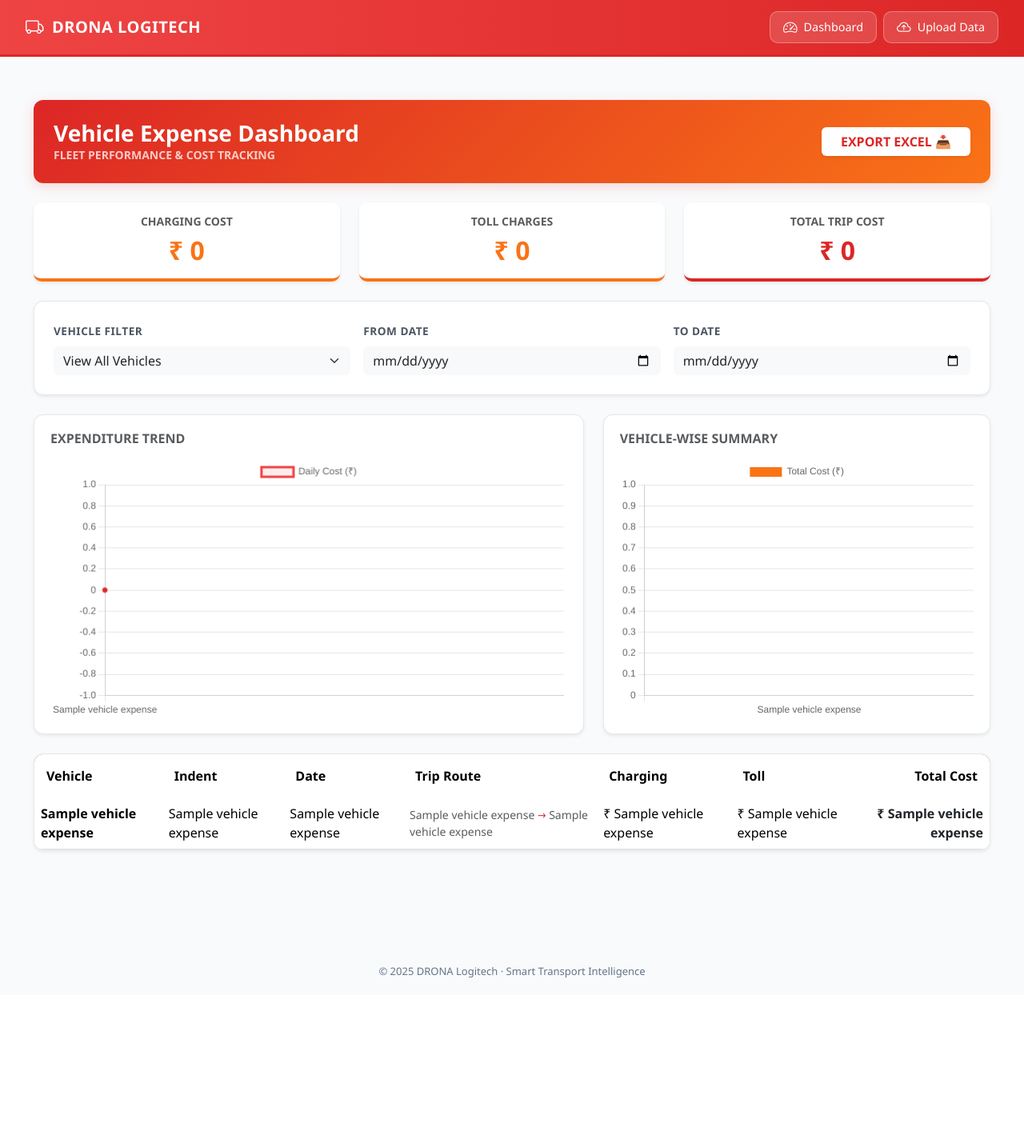
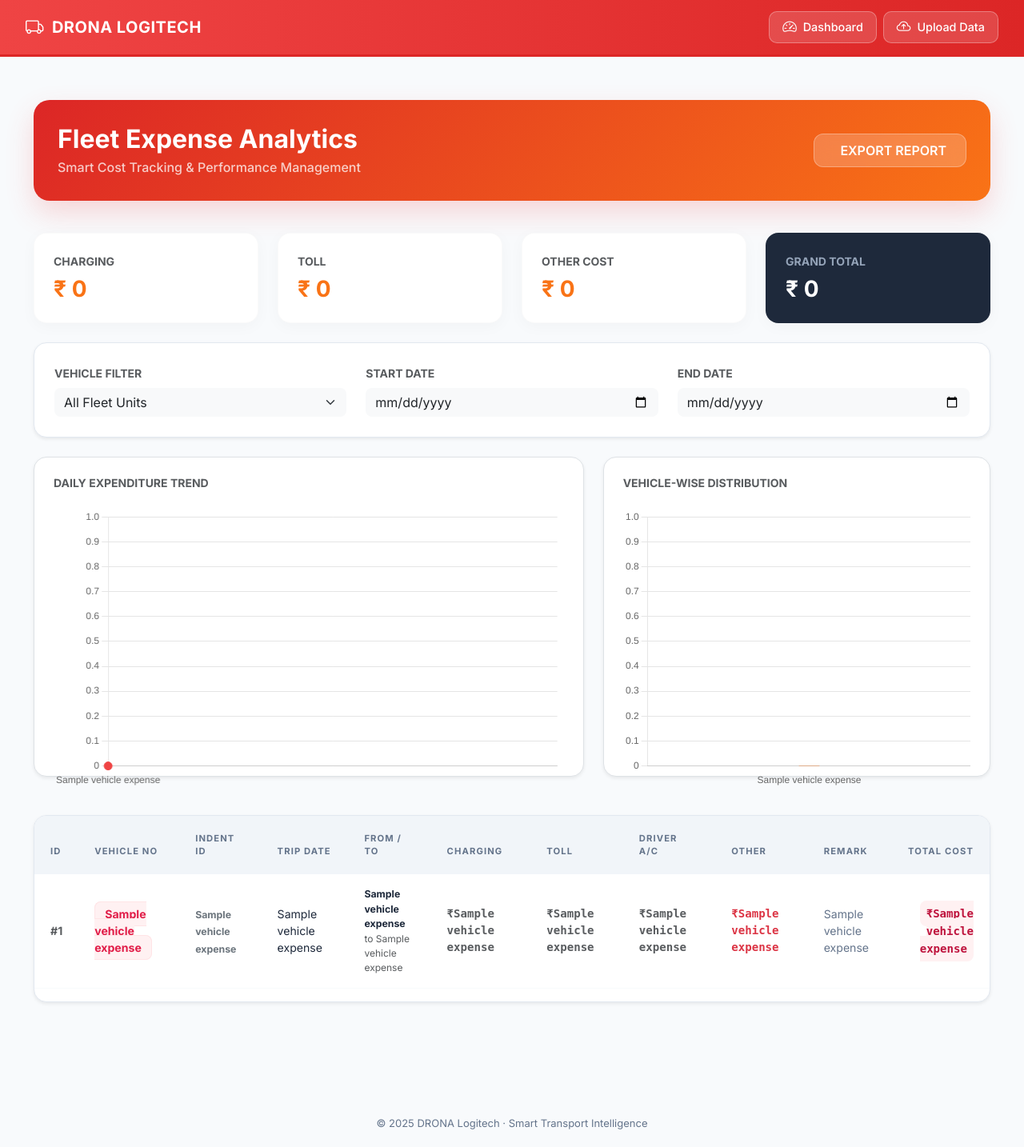
Before and after one commit to ashish86git/ems-1, a Flask app: page /dashboard in a window 1280 px wide. Shown: the whole page at 80% size. Before the commit the page ends 1223 px from the top, so only its background shows below. Run offline with Flask 3, Linux system fonts and the light colour scheme; a database or web service that is not in the repository returns one stand-in record (values such as "Sample title"); some libraries are stand-ins or nearby versions.

Commit message:
Add files via upload

```diff
--- a/templates/dashboard.html
+++ b/templates/dashboard.html
@@ -6,173 +6,230 @@
         --navbar-red: #ef4444;
         --navbar-red-dark: #dc2626;
         --orange: #f97316;
-        --bg: #ffffff;
-        --light-gray: #f3f4f6;
+        --bg: #f8fafc;
+        --border-color: #e2e8f0;
+        --text-main: #1e293b;
     }
 
-    body { background-color: #f9fafb; font-family: 'Segoe UI', Tahoma, Geneva, Verdana, sans-serif; }
+    body { background-color: var(--bg); font-family: 'Inter', sans-serif; }
 
-    /* Header & Action Buttons */
+    /* Innovative Header */
     .company-header {
         background: linear-gradient(135deg, var(--navbar-red-dark) 0%, var(--orange) 100%);
         color: white;
-        padding: 25px;
-        border-radius: 12px;
-        box-shadow: 0 4px 15px rgba(239, 68, 68, 0.2);
+        padding: 30px;
+        border-radius: 20px;
+        box-shadow: 0 15px 35px rgba(239, 68, 68, 0.2);
+        margin-bottom: 2.5rem;
+        position: relative;
+        overflow: hidden;
     }
 
     .btn-export {
-        background-color: #ffffff;
-        color: var(--navbar-red-dark);
-        border: none;
-        font-weight: 700;
-        transition: 0.3s;
+        background: rgba(255, 255, 255, 0.2);
+        color: white;
+        border: 1px solid rgba(255, 255, 255, 0.3);
+        backdrop-filter: blur(10px);
+        font-weight: 600;
+        transition: 0.4s;
+        border-radius: 12px;
     }
-    .btn-export:hover { background-color: var(--light-gray); color: var(--navbar-red); }
+    .btn-export:hover { background: white; color: var(--navbar-red-dark); transform: scale(1.05); }
 
-    /* Summary Cards */
+    /* Smart Stat Cards */
     .stat-card {
         border: none;
-        border-bottom: 4px solid var(--orange);
-        border-radius: 10px;
+        border-radius: 16px;
         background: white;
-        transition: transform 0.2s;
+        transition: all 0.3s ease;
+        box-shadow: 0 4px 20px rgba(0,0,0,0.03);
+        border: 1px solid rgba(0,0,0,0.02);
     }
-    .stat-card:hover { transform: translateY(-5px); }
-    .card-total { border-bottom: 4px solid var(--navbar-red-dark); }
+    .stat-card:hover { transform: translateY(-8px); box-shadow: 0 12px 30px rgba(0,0,0,0.08); }
+    .card-total { background: #1e293b; color: white; }
+    .card-total .text-muted { color: #94a3b8 !important; }
 
     /* Filters */
     .filter-section {
         background: white;
-        border-radius: 12px;
-        border: 1px solid #e5e7eb;
+        border-radius: 16px;
+        border: 1px solid var(--border-color);
+        padding: 25px;
     }
-    .form-label { color: #4b5563; font-size: 0.85rem; letter-spacing: 0.5px; }
 
-    /* Charts Symmetric Sizing */
-    .chart-box {
+    /* Innovative Table Design */
+    .table-container {
+        border-radius: 16px;
+        overflow: hidden;
+        border: 1px solid var(--border-color);
         background: white;
-        border-radius: 12px;
+        box-shadow: 0 10px 30px rgba(0,0,0,0.04);
+    }
+
+    .table-responsive { max-height: 650px; overflow-y: auto; }
+
+    .table thead th {
+        background-color: #f1f5f9;
+        color: #64748b;
+        font-weight: 700;
+        text-transform: uppercase;
+        font-size: 0.7rem;
+        letter-spacing: 0.1em;
         padding: 20px;
-        border: 1px solid #e5e7eb;
-        height: 400px; /* Fixed height for both charts */
-        display: flex;
-        flex-direction: column;
+        border: none;
+        position: sticky;
+        top: 0;
+        z-index: 10;
     }
-    .chart-container { flex-grow: 1; position: relative; }
 
-    /* Table Styling */
-    .table-container { border-radius: 12px; overflow: hidden; border: 1px solid #e5e7eb; background: white; }
-    .thead-company { background-color: var(--navbar-red); color: white; }
-    .table thead th { font-weight: 600; border: none; padding: 15px; }
+    .table tbody tr { border-bottom: 1px solid #f8fafc; }
+    .table tbody tr:hover { background-color: #fdf2f2; }
+
+    .table tbody td {
+        padding: 16px 20px;
+        font-size: 0.88rem;
+        color: var(--text-main);
+    }
+
+    /* Smart Badges & Typography */
+    .vehicle-badge {
+        background: #fff1f2;
+        color: #e11d48;
+        padding: 6px 12px;
+        border-radius: 8px;
+        font-weight: 700;
+        border: 1px solid #ffe4e6;
+    }
+
+    .price-font { font-family: 'JetBrains Mono', monospace; font-weight: 600; }
+    .total-highlight { background-color: #fff1f2; font-weight: 800; color: #be123c; border-radius: 8px; }
 </style>
 
 <div class="container-fluid py-4">
-    <div class="company-header d-flex justify-content-between align-items-center mb-4">
+    <div class="company-header d-flex justify-content-between align-items-center">
         <div>
-            <h3 class="fw-bold mb-0">Vehicle Expense Dashboard</h3>
-            <p class="mb-0 opacity-75 small text-uppercase fw-semibold">Fleet Performance & Cost Tracking</p>
+            <h2 class="fw-bold mb-1">Fleet Expense Analytics</h2>
+            <p class="mb-0 opacity-75 fw-medium">Smart Cost Tracking & Performance Management</p>
         </div>
-        <button onclick="exportTableToExcel()" class="btn btn-export shadow-sm px-4">
-            EXPORT EXCEL 📥
+        <button onclick="exportTableToExcel()" class="btn btn-export px-4 py-2">
+            <i class="fas fa-file-download me-2"></i> EXPORT REPORT
         </button>
     </div>
 
-    <div class="row g-4 mb-4 text-center">
-        <div class="col-md-4">
-            <div class="card stat-card shadow-sm h-100">
-                <div class="card-body">
-                    <h6 class="text-muted fw-bold small mb-2">CHARGING COST</h6>
-                    <h2 class="fw-bold mb-0" style="color: var(--orange);" id="statCharging">₹ 0</h2>
+    <div class="row g-4 mb-4">
+        <div class="col-md-3">
+            <div class="card stat-card">
+                <div class="card-body p-4">
+                    <p class="text-muted small fw-bold text-uppercase mb-2">Charging</p>
+                    <h3 class="fw-bold mb-0" style="color: var(--orange);" id="statCharging">₹ 0</h3>
                 </div>
             </div>
         </div>
-        <div class="col-md-4">
-            <div class="card stat-card shadow-sm h-100">
-                <div class="card-body">
-                    <h6 class="text-muted fw-bold small mb-2">TOLL CHARGES</h6>
-                    <h2 class="fw-bold mb-0" style="color: var(--orange);" id="statToll">₹ 0</h2>
+        <div class="col-md-3">
+            <div class="card stat-card">
+                <div class="card-body p-4">
+                    <p class="text-muted small fw-bold text-uppercase mb-2">Toll</p>
+                    <h3 class="fw-bold mb-0" style="color: var(--orange);" id="statToll">₹ 0</h3>
                 </div>
             </div>
         </div>
-        <div class="col-md-4">
-            <div class="card stat-card card-total shadow-sm h-100">
-                <div class="card-body">
-                    <h6 class="text-muted fw-bold small mb-2">TOTAL TRIP COST</h6>
-                    <h2 class="fw-bold mb-0" style="color: var(--navbar-red-dark);" id="statTotal">₹ 0</h2>
+        <div class="col-md-3">
+            <div class="card stat-card">
+                <div class="card-body p-4">
+                    <p class="text-muted small fw-bold text-uppercase mb-2">Other Cost</p>
+                    <h3 class="fw-bold mb-0" style="color: var(--orange);" id="statOther">₹ 0</h3>
+                </div>
+            </div>
+        </div>
+        <div class="col-md-3">
+            <div class="card stat-card card-total">
+                <div class="card-body p-4">
+                    <p class="text-muted small fw-bold text-uppercase mb-2">Grand Total</p>
+                    <h3 class="fw-bold mb-0 text-white" id="statTotal">₹ 0</h3>
                 </div>
             </div>
         </div>
     </div>
 
-    <div class="filter-section p-4 shadow-sm mb-4">
-        <div class="row g-3">
+    <div class="filter-section mb-4 shadow-sm">
+        <div class="row g-4">
             <div class="col-md-4">
-                <label class="form-label fw-bold">VEHICLE FILTER</label>
-                <select id="vehicleFilter" class="form-select bg-light border-0">
-                    <option value="all">View All Vehicles</option>
+                <label class="form-label fw-bold small text-muted">VEHICLE FILTER</label>
+                <select id="vehicleFilter" class="form-select border-0 bg-light rounded-3">
+                    <option value="all">All Fleet Units</option>
                     {% for v in vehicles %}
                     <option value="{{ v }}">{{ v }}</option>
                     {% endfor %}
                 </select>
             </div>
             <div class="col-md-4">
-                <label class="form-label fw-bold">FROM DATE</label>
-                <input type="date" id="fromDate" class="form-control bg-light border-0">
+                <label class="form-label fw-bold small text-muted">START DATE</label>
+                <input type="date" id="fromDate" class="form-control border-0 bg-light rounded-3">
             </div>
             <div class="col-md-4">
-                <label class="form-label fw-bold">TO DATE</label>
-                <input type="date" id="toDate" class="form-control bg-light border-0">
+                <label class="form-label fw-bold small text-muted">END DATE</label>
+                <input type="date" id="toDate" class="form-control border-0 bg-light rounded-3">
             </div>
         </div>
     </div>
 
-    <div class="row g-4 mb-4">
+    <div class="row g-4 mb-5">
         <div class="col-lg-7">
-            <div class="chart-box shadow-sm">
-                <h6 class="fw-bold text-muted mb-3">EXPENDITURE TREND</h6>
-                <div class="chart-container">
+            <div class="bg-white p-4 rounded-4 border shadow-sm" style="height: 400px;">
+                <h6 class="fw-bold text-muted mb-4 small">DAILY EXPENDITURE TREND</h6>
                 <canvas id="dateTrendChart"></canvas>
             </div>
         </div>
-        </div>
         <div class="col-lg-5">
-            <div class="chart-box shadow-sm">
-                <h6 class="fw-bold text-muted mb-3">VEHICLE-WISE SUMMARY</h6>
-                <div class="chart-container">
+            <div class="bg-white p-4 rounded-4 border shadow-sm" style="height: 400px;">
+                <h6 class="fw-bold text-muted mb-4 small">VEHICLE-WISE DISTRIBUTION</h6>
                 <canvas id="vehicleSummaryChart"></canvas>
-                </div>
             </div>
         </div>
     </div>
 
     <div class="table-container shadow-sm mb-5">
-        <table class="table table-hover align-middle mb-0" id="expenseTable">
-            <thead class="thead-company">
+        <div class="table-responsive">
+            <table class="table table-hover align-middle" id="expenseTable">
+                <thead>
                     <tr>
-                    <th>Vehicle</th>
-                    <th>Indent</th>
-                    <th>Date</th>
-                    <th>Trip Route</th>
+                        <th>ID</th>
+                        <th>Vehicle No</th>
+                        <th>Indent ID</th>
+                        <th>Trip Date</th>
+                        <th>From / To</th>
                         <th>Charging</th>
                         <th>Toll</th>
+                        <th>Driver A/C</th>
+                        <th>Other</th>
+                        <th>Remark</th>
                         <th class="text-end">Total Cost</th>
                     </tr>
                 </thead>
                 <tbody>
                     {% for r in rows %}
                     <tr data-vehicle="{{ r[1] }}" data-date="{{ r[3] }}">
-                    <td class="fw-bold">{{ r[1] }}</td>
-                    <td>{{ r[2] }}</td>
-                    <td>{{ r[3] }}</td>
-                    <td class="small text-muted">{{ r[4] }} <span class="text-danger">→</span> {{ r[5] }}</td>
-                    <td>₹ {{ r[6] }}</td>
-                    <td>₹ {{ r[7] }}</td>
-                    <td class="text-end fw-bold text-dark">₹ {{ r[11] }}</td>
+                        <td class="text-muted fw-bold">#{{ r[0] }}</td>
+                        <td><span class="vehicle-badge">{{ r[1] }}</span></td>
+                        <td><small class="fw-bold text-secondary">{{ r[2] }}</small></td>
+                        <td class="small">{{ r[3] }}</td>
+                        <td>
+                            <div class="small fw-bold">{{ r[4] }}</div>
+                            <div class="text-muted" style="font-size: 0.75rem;">to {{ r[5] }}</div>
+                        </td>
+                        <td class="price-font text-muted">₹{{ r[6] }}</td>
+                        <td class="price-font text-muted">₹{{ r[7] }}</td>
+                        <td class="price-font text-muted">₹{{ r[8] }}</td>
+                        <td class="price-font text-danger">₹{{ r[9] }}</td>
+                        <td class="small text-wrap" style="max-width: 150px; color: #64748b;">{{ r[10] }}</td>
+                        <td class="text-end fw-bold">
+                            <span class="p-2 total-highlight price-font">₹{{ r[11] }}</span>
+                        </td>
                     </tr>
                     {% endfor %}
                 </tbody>
             </table>
+        </div>
     </div>
 </div>
 
@@ -183,10 +240,14 @@
 const allRowsData = [
     {% for r in rows %}
     {
+        id: "{{ r[0] }}",
         vehicle: "{{ r[1] }}",
+        indent: "{{ r[2] }}",
         date: "{{ r[3] }}",
         charging: parseFloat("{{ r[6] }}") || 0,
         toll: parseFloat("{{ r[7] }}") || 0,
+        driver_ac: parseFloat("{{ r[8] }}") || 0,
+        other: parseFloat("{{ r[9] }}") || 0,
         cost: parseFloat("{{ r[11] }}") || 0
     },
     {% endfor %}
@@ -195,19 +256,21 @@
 let dateChart, summaryChart;
 
 function updateDashboard(filteredData) {
-    // 1. Update Cards Logic
+    // 1. Stat Logic (Added Other Cost)
     const summary = filteredData.reduce((acc, curr) => {
         acc.charging += curr.charging;
         acc.toll += curr.toll;
+        acc.other += curr.other;
         acc.total += curr.cost;
         return acc;
-    }, { charging: 0, toll: 0, total: 0 });
+    }, { charging: 0, toll: 0, other: 0, total: 0 });
 
     document.getElementById('statCharging').innerText = `₹ ${summary.charging.toLocaleString('en-IN')}`;
     document.getElementById('statToll').innerText = `₹ ${summary.toll.toLocaleString('en-IN')}`;
+    document.getElementById('statOther').innerText = `₹ ${summary.other.toLocaleString('en-IN')}`;
     document.getElementById('statTotal').innerText = `₹ ${summary.total.toLocaleString('en-IN')}`;
 
-    // 2. Line Chart Logic (Red Theme)
+    // 2. Trend Chart
     const sorted = [...filteredData].sort((a, b) => new Date(a.date) - new Date(b.date));
     const groupedDates = sorted.reduce((acc, curr) => {
         acc[curr.date] = (acc[curr.date] || 0) + curr.cost;
@@ -220,19 +283,25 @@
         data: {
             labels: Object.keys(groupedDates),
             datasets: [{
-                label: 'Daily Cost (₹)',
+                label: 'Cost (₹)',
                 data: Object.values(groupedDates),
                 borderColor: '#ef4444',
-                backgroundColor: 'rgba(239, 68, 68, 0.1)',
+                backgroundColor: 'rgba(239, 68, 68, 0.05)',
                 fill: true,
-                tension: 0.3,
-                pointBackgroundColor: '#dc2626'
+                tension: 0.4,
+                pointRadius: 5,
+                pointBackgroundColor: '#ef4444',
+                pointHoverRadius: 8
             }]
         },
-        options: { maintainAspectRatio: false, responsive: true }
+        options: {
+            maintainAspectRatio: false,
+            plugins: { legend: { display: false } },
+            scales: { y: { beginAtZero: true, grid: { borderDash: [5, 5] } }, x: { grid: { display: false } } }
+        }
     });
 
-    // 3. Bar Chart Logic (Orange Theme)
+    // 3. Vehicle Chart
     const groupedVehicles = filteredData.reduce((acc, curr) => {
         acc[curr.vehicle] = (acc[curr.vehicle] || 0) + curr.cost;
         return acc;
@@ -244,12 +313,17 @@
         data: {
             labels: Object.keys(groupedVehicles),
             datasets: [{
-                label: 'Total Cost (₹)',
                 data: Object.values(groupedVehicles),
-                backgroundColor: '#f97316'
+                backgroundColor: '#f97316',
+                borderRadius: 10,
+                barThickness: 25
             }]
         },
-        options: { maintainAspectRatio: false, responsive: true }
+        options: {
+            maintainAspectRatio: false,
+            plugins: { legend: { display: false } },
+            scales: { y: { beginAtZero: true, grid: { borderDash: [5, 5] } }, x: { grid: { display: false } } }
+        }
     });
 }
 
@@ -262,13 +336,9 @@
         const rowD = new Date(d.date).setHours(0,0,0,0);
         const startD = from ? new Date(from).setHours(0,0,0,0) : null;
         const endD = to ? new Date(to).setHours(0,0,0,0) : null;
-
-        return (vVal === 'all' || d.vehicle === vVal) &&
-               (!startD || rowD >= startD) &&
-               (!endD || rowD <= endD);
+        return (vVal === 'all' || d.vehicle === vVal) && (!startD || rowD >= startD) && (!endD || rowD <= endD);
     });
 
-    // Table rows sync
     const tableRows = document.querySelectorAll('#expenseTable tbody tr');
     tableRows.forEach((row, idx) => {
         const d = allRowsData[idx];
@@ -278,24 +348,22 @@
         const visible = (vVal === 'all' || d.vehicle === vVal) && (!startD || rowD >= startD) && (!endD || rowD <= endD);
         row.style.display = visible ? '' : 'none';
     });
-
     updateDashboard(filtered);
 }
 
-// Listeners
 document.getElementById('vehicleFilter').addEventListener('change', applyFilters);
 document.getElementById('fromDate').addEventListener('change', applyFilters);
 document.getElementById('toDate').addEventListener('change', applyFilters);
 
-// Excel Export
 function exportTableToExcel() {
     const table = document.getElementById("expenseTable");
+    const headers = ["ID", "Vehicle No", "Indent", "Date", "From", "To", "Charging", "Toll", "Driver AC", "Other", "Remark", "Total"];
     const rows = Array.from(table.querySelectorAll("tbody tr")).filter(r => r.style.display !== 'none');
-    const data = rows.map(r => Array.from(r.querySelectorAll("td")).map(c => c.innerText.replace(/[₹,]/g, '').trim()));
+    const data = rows.map(r => Array.from(r.querySelectorAll("td")).map(c => c.innerText.replace(/[₹,#]/g, '').trim()));
     const wb = XLSX.utils.book_new();
-    const ws = XLSX.utils.aoa_to_sheet([["Vehicle", "Indent", "Date", "Route", "Charging", "Toll", "Total"], ...data]);
+    const ws = XLSX.utils.aoa_to_sheet([headers, ...data]);
     XLSX.utils.book_append_sheet(wb, ws, "FleetReport");
-    XLSX.writeFile(wb, "Fleet_Expense_Red_Theme.xlsx");
+    XLSX.writeFile(wb, "Fleet_Smart_Report.xlsx");
 }
 
 updateDashboard(allRowsData);
```
Lines whose indentation alone changed are shown as unchanged.
